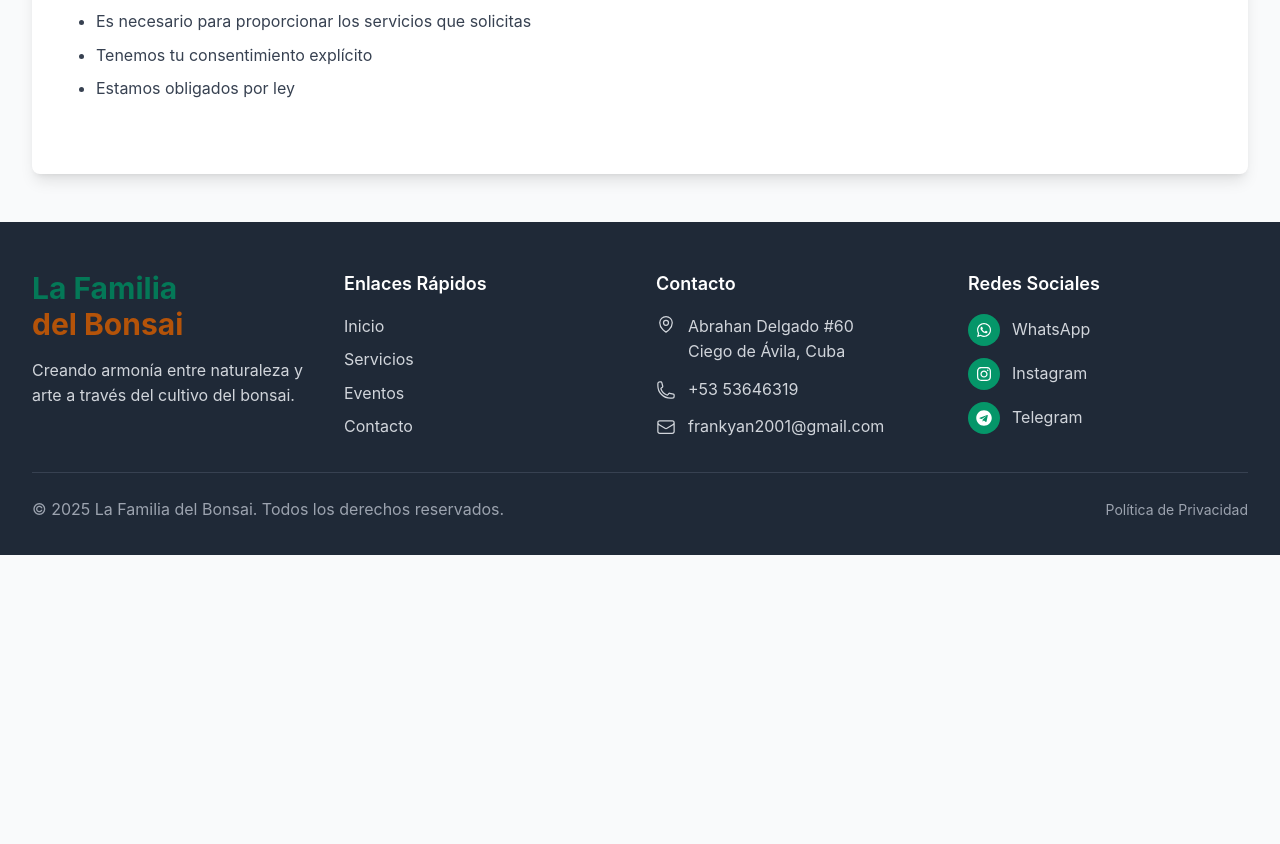
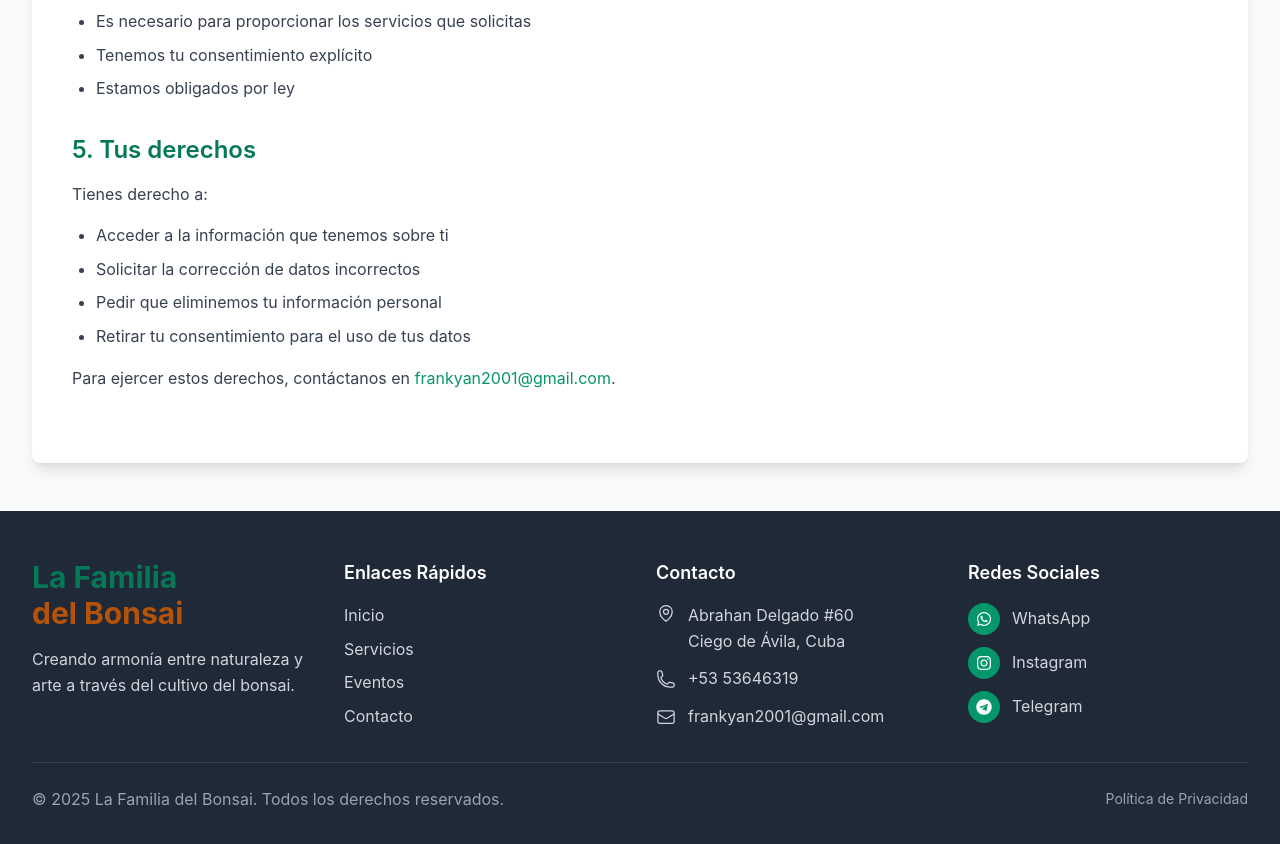
Before and after one commit to FrankyAntonioRodriguezHernandez/la-familia-del-bonsai-React, a React (Create React App) app: page /privacyPolicy in a window 1280 px wide. Shown: the part 960-1804 px from the top of the page. Before the commit the page ends 1515 px from the top, so only its background shows below. Built offline with nearby package versions, Linux system fonts and the light colour scheme.

Commit message:
Creando seccion de derechos en politica de privacidad

```diff
--- a/src/pages/legalTerms/PrivacyPolicy.jsx
+++ b/src/pages/legalTerms/PrivacyPolicy.jsx
@@ -56,6 +56,18 @@ const PrivacyPolicy = () => {
               </ul>
             </section>
 
+            <section className="mb-8">
+              <h2 className="text-2xl font-semibold text-emerald-700 mb-4">5. Tus derechos</h2>
+              <p className="mb-4">Tienes derecho a:</p>
+              <ul className="list-disc pl-6 mb-4 space-y-2">
+                <li>Acceder a la información que tenemos sobre ti</li>
+                <li>Solicitar la corrección de datos incorrectos</li>
+                <li>Pedir que eliminemos tu información personal</li>
+                <li>Retirar tu consentimiento para el uso de tus datos</li>
+              </ul>
+              <p>Para ejercer estos derechos, contáctanos en <a href="mailto:frankyan2001@gmail.com" className="text-emerald-600 hover:underline">frankyan2001@gmail.com</a>.</p>
+            </section>
+
           </div>
         </div>
       </main>
```
